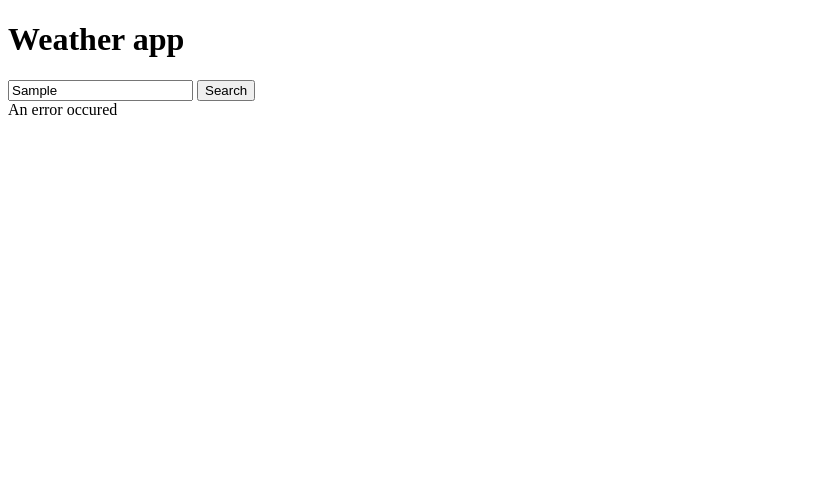
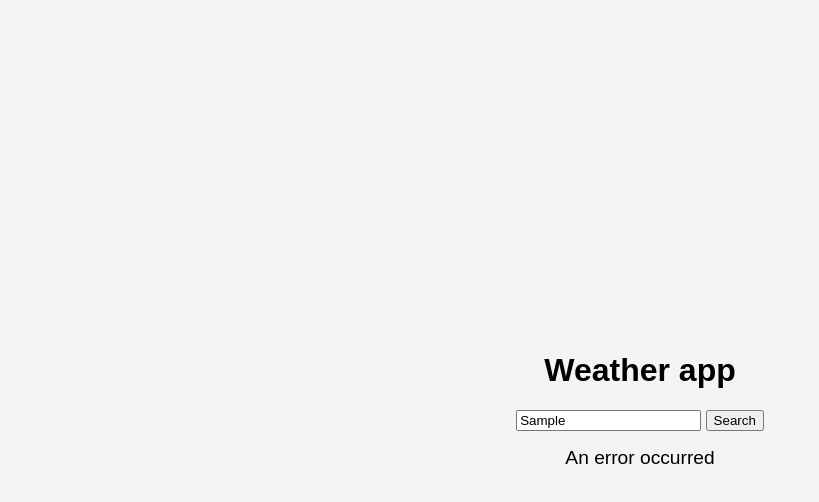
Before and after one commit to JeyJeyG/Weather-app, a plain HTML site: page index.html in a window 1280 px wide. Both pictures are taken after typing "Sample" into the empty fields and a click on the button "Search". Shown: the whole page, without its empty margins (0-819 px from the left). Drawn offline with Linux system fonts and the light colour scheme; no server answers.

Commit message:
code is correct but issue with api 401 error

```diff
--- a/index.html
+++ b/index.html
@@ -5,6 +5,7 @@
     <meta http-equiv="X-UA-Compatible" content="IE=edge">
     <meta name="viewport" content="width=device-width, initial-scale=1.0">
     <title>Weather app</title>
+    <link rel="stylesheet" href="style.css">
 </head>
 <body>
     <div class="weather-app">
--- a/script.js
+++ b/script.js
@@ -2,7 +2,7 @@ const cityInput = document.getElementById("cityInput");
 const searchButton = document.getElementById("searchButton");
 const weatherInfo = document.getElementById("weatherInfo");
 
-const API_KEY = "YOUR_API_KEY" // Replace with your own API
+const API_KEY = "9b416ed5a95eb131b11b2289e27dc214" // Replace with your own API
 searchButton.addEventListener('click', ()=> {
     const city = cityInput.value;
     if(city){
@@ -28,6 +28,6 @@ async function getWeather(city) {
 
     } catch(error){
         console.error("Error Fetching Weather data:", error);
-        weatherInfo.textContent = "An error occured";
+        weatherInfo.textContent = "An error occurred";
     }
 }
```
